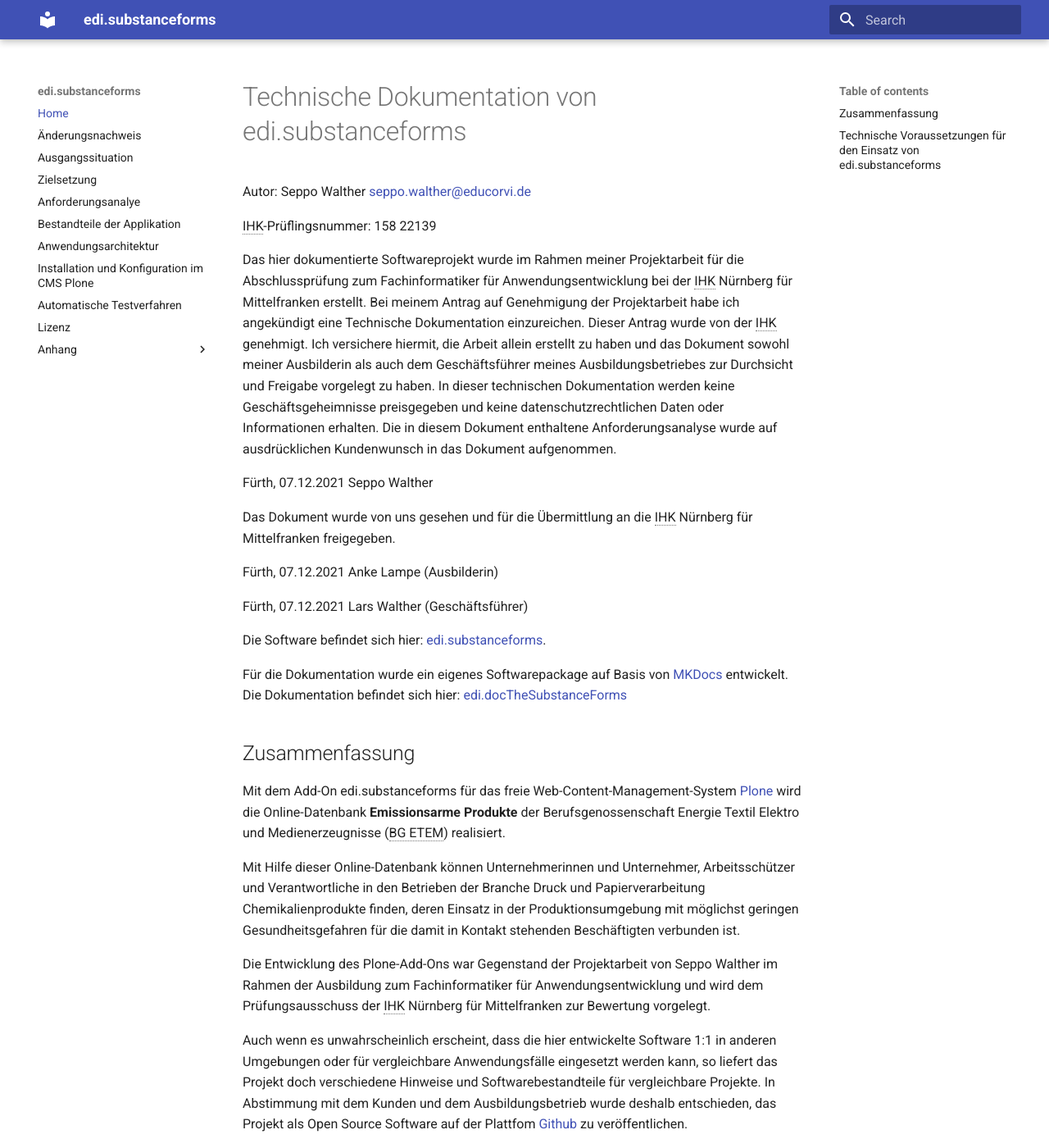
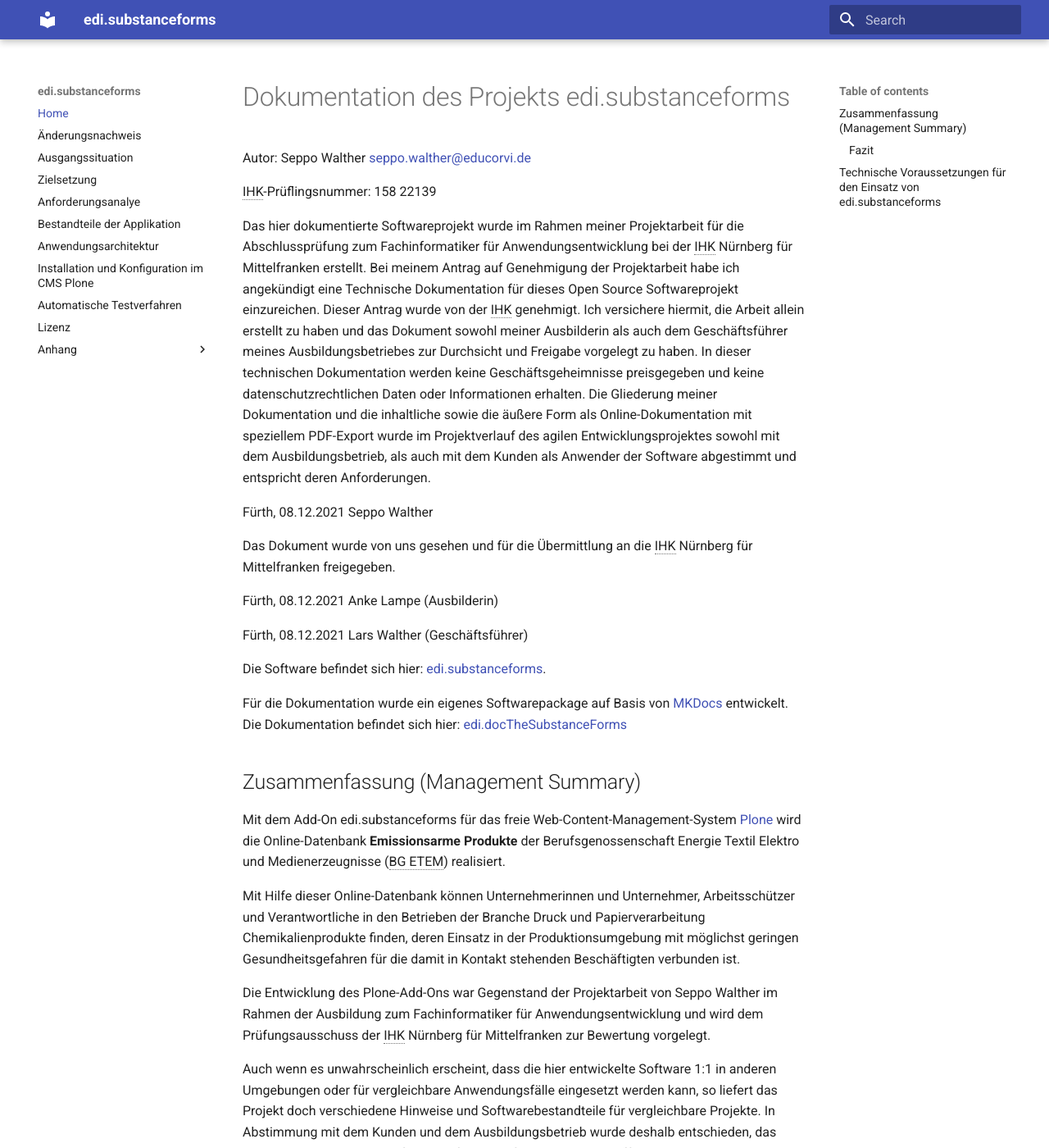
Before and after one commit to educorvi/edi.docTheSubstanceForms, an MkDocs documentation site: the page built from docs/index.md, in a window 1280 px wide and 1400 px high. Shown: the whole window at 82% size. Built offline with MkDocs 1.6.1 and Material for MkDocs 9.7.7, drawn with Linux system fonts in a browser that asks for light colours; some of the changed text lies outside the part shown.

Commit message:
Changes with index.md

```diff
--- a/docs/index.md
+++ b/docs/index.md
@@ -1,4 +1,4 @@
-# Technische Dokumentation von edi.substanceforms
+# Dokumentation des Projekts edi.substanceforms
 
 Autor: Seppo Walther [seppo.walther@educorvi.de](mailto:seppo.walther@educorvi.de)
 
@@ -7,21 +7,20 @@
 Das hier dokumentierte Softwareprojekt wurde im Rahmen meiner Projektarbeit für die Abschlussprüfung
 zum Fachinformatiker für Anwendungsentwicklung bei der IHK Nürnberg für Mittelfranken erstellt. Bei
 meinem Antrag auf Genehmigung der Projektarbeit habe ich angekündigt eine Technische Dokumentation
-einzureichen. Dieser Antrag wurde von der IHK genehmigt. Ich versichere hiermit, die Arbeit allein
-erstellt zu haben und das Dokument sowohl meiner Ausbilderin als auch dem Geschäftsführer meines
-Ausbildungsbetriebes zur Durchsicht und Freigabe vorgelegt zu haben. In dieser technischen Dokumentation
-werden keine Geschäftsgeheimnisse preisgegeben und keine datenschutzrechtlichen Daten oder
-Informationen erhalten. Die in diesem Dokument enthaltene Anforderungsanalyse wurde auf ausdrücklichen
-Kundenwunsch in das Dokument aufgenommen.
+für dieses Open Source Softwareprojekt einzureichen. Dieser Antrag wurde von der IHK genehmigt.
+Ich versichere hiermit, die Arbeit allein erstellt zu haben und das Dokument sowohl meiner Ausbilderin als auch dem Geschäftsführer meines Ausbildungsbetriebes zur Durchsicht und Freigabe vorgelegt zu haben.
+In dieser technischen Dokumentation werden keine Geschäftsgeheimnisse preisgegeben und keine datenschutzrechtlichen Daten oder Informationen erhalten.
+Die Gliederung meiner Dokumentation und die inhaltliche sowie die äußere Form als Online-Dokumentation mit
+speziellem PDF-Export wurde im Projektverlauf des agilen Entwicklungsprojektes sowohl mit dem Ausbildungsbetrieb, als auch mit dem Kunden als Anwender der Software abgestimmt und entspricht deren Anforderungen.
 
-Fürth, 07.12.2021 Seppo Walther
+Fürth, 08.12.2021 Seppo Walther
 
 Das Dokument wurde von uns gesehen und für die Übermittlung an die IHK Nürnberg für Mittelfranken
 freigegeben.
 
-Fürth, 07.12.2021 Anke Lampe (Ausbilderin)
+Fürth, 08.12.2021 Anke Lampe (Ausbilderin)
 
-Fürth, 07.12.2021 Lars Walther (Geschäftsführer)
+Fürth, 08.12.2021 Lars Walther (Geschäftsführer)
 
 Die Software befindet sich hier: [edi.substanceforms](https://github.com/educorvi/edi.substanceforms).
 
@@ -29,7 +28,7 @@
 entwickelt. Die Dokumentation befindet sich hier: [edi.docTheSubstanceForms](https://github.com/educorvi/edi.docTheSubstanceForms/)
 
 
-## Zusammenfassung
+## Zusammenfassung (Management Summary)
 
 Mit dem Add-On edi.substanceforms für das freie Web-Content-Management-System [Plone](https://www.plone.org)
 wird die Online-Datenbank **Emissionsarme Produkte** der Berufsgenossenschaft Energie Textil Elektro und
@@ -50,6 +49,15 @@
 deshalb entschieden, das Projekt als Open Source Software auf der Plattfom [Github](https://github.com) zu
 veröffentlichen.
 
+### Fazit
+
+Im abschließenden Projektgespräch mit dem Ausbildungsbetrieb und dem Kunden am 02.12.2021 wurde festgestellt,
+dass die entwickelte Software den Kundenanforderungen entspricht und außerdem Potenzial für die
+Weiterentwicklung bietet. Für den aktuellen Softwarestand wird ein Branch mit der Version 1.0b1 gebildet und
+mit Hilfe von GitHub ein Release erstellt. Unmittelbar danach wird die Weiterentwicklung der Software anhand
+neuer Kundenanforderungen fortgesetzt. Dazu zählt beispielsweise die Integration der Gefahrstoffdatenbank
+GESTIS der Deutschen gesetzlichen Unfallversicherung (DGUV).
+
 ## Technische Voraussetzungen für den Einsatz von edi.substanceforms
 
 Folgende Komponenten und Produkte sind Voraussetzung für die Anwendung von edi.substanceforms
```
